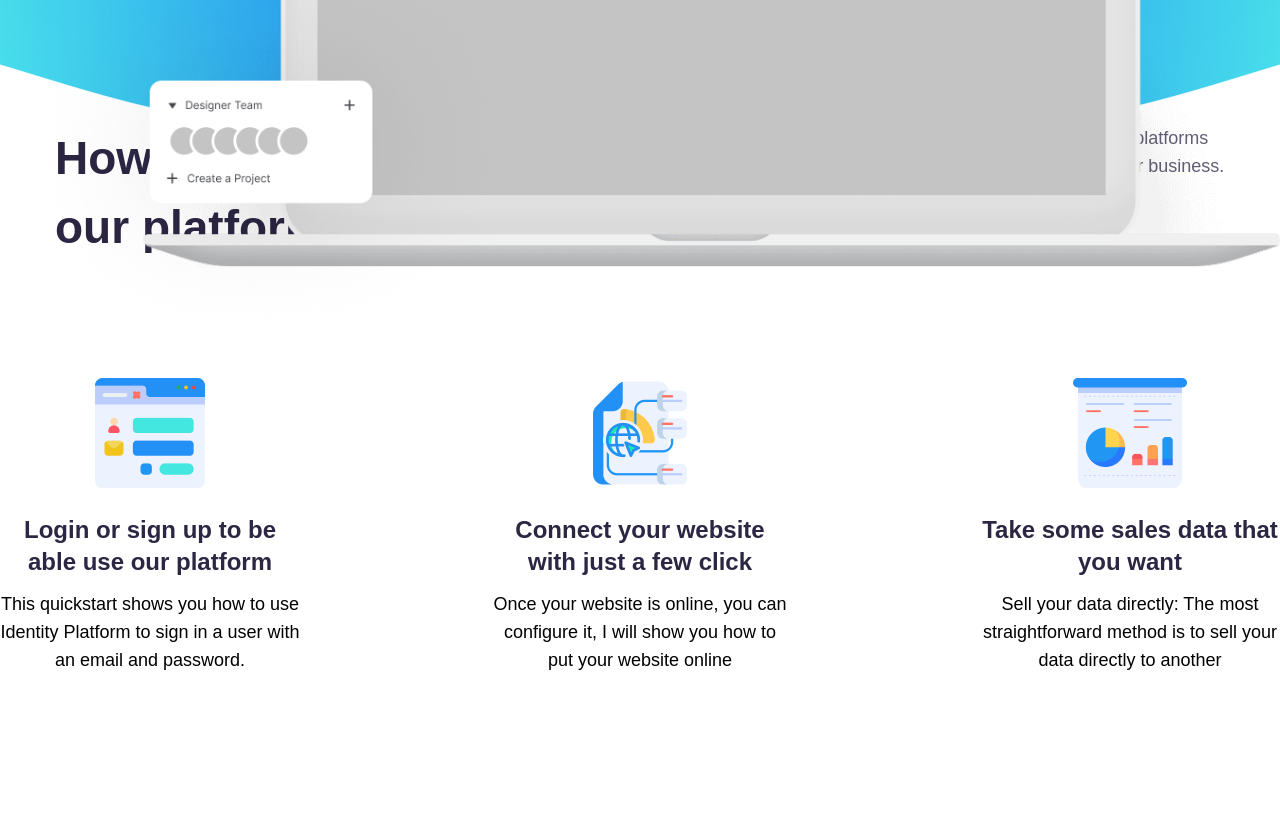
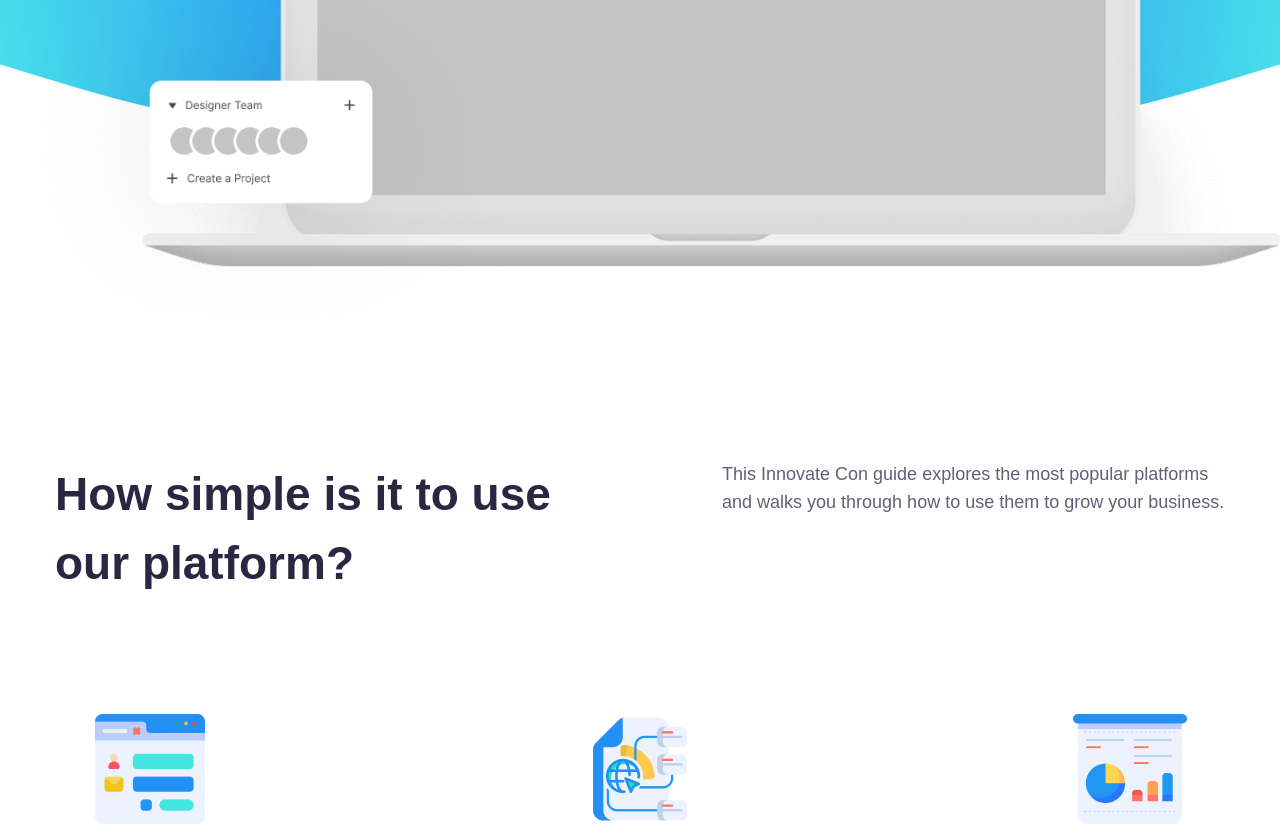
Before and after one commit to MonjurElahiTouheed/innovate-react, a React (Vite) app: page / in a window 1280 px wide. Shown: the part 940-1764 px from the top of the page. Built offline with nearby package versions, Linux system fonts and the light colour scheme.

Commit message:
increase margin top value of content section

```diff
--- a/src/components/Content/Content.jsx
+++ b/src/components/Content/Content.jsx
@@ -11,7 +11,7 @@ const Content = () => {
         .then(data => setDatas(data))
     },[])
     return (
-        <section>
+        <section className='mt-0 md:mt-[336.15px]'>
             <Container>
                 <Flex className='flex-col md:flex-row justify-between px-7 md:px-[55px]'>
                     <h2 className='md:w-[540px] font-bold font-primary text-center md:text-left mt-16 md:mt-0 text-[33px] md:text-[46px] text-title'>How simple is it to use our platform?</h2>
--- a/src/components/Features/Features.jsx
+++ b/src/components/Features/Features.jsx
@@ -148,9 +148,9 @@ const Features = () => {
                     </div>
                     <div className='w-[80%] md:w-[553px] mx-auto md:mx-0'>
                         <h2 className='font-primary text-[34px] md:text-[46px] text-title font-bold tracking-[-1px] text-center md:text-left'>We provide features for your Business</h2>
-                        <Flex className='flex-wrap justify-center md:justify-between gap-x-24 gap-y-10 mt-16'>
+                        <Flex className='flex-wrap justify-center md:justify-between gap-y-10 mt-16'>
                             {
-                                datas.map((data, index) => <FeatureCard className={index ===1 ? 'w-[34%]': ''} data={data}></FeatureCard>)
+                                datas.map((data, index) => <FeatureCard className={index ===1 ? 'w-[34%]' : ''} data={data}></FeatureCard>)
                             }
                             <Flex className="flex-col justify-end">
                                 <button className='bg-primary font-secondary font-medium text-base md:text-lg text-white py-3.5 md:py-5 px-10 md:px-12 rounded-md mb-[10px]'>Get Started</button>
```
